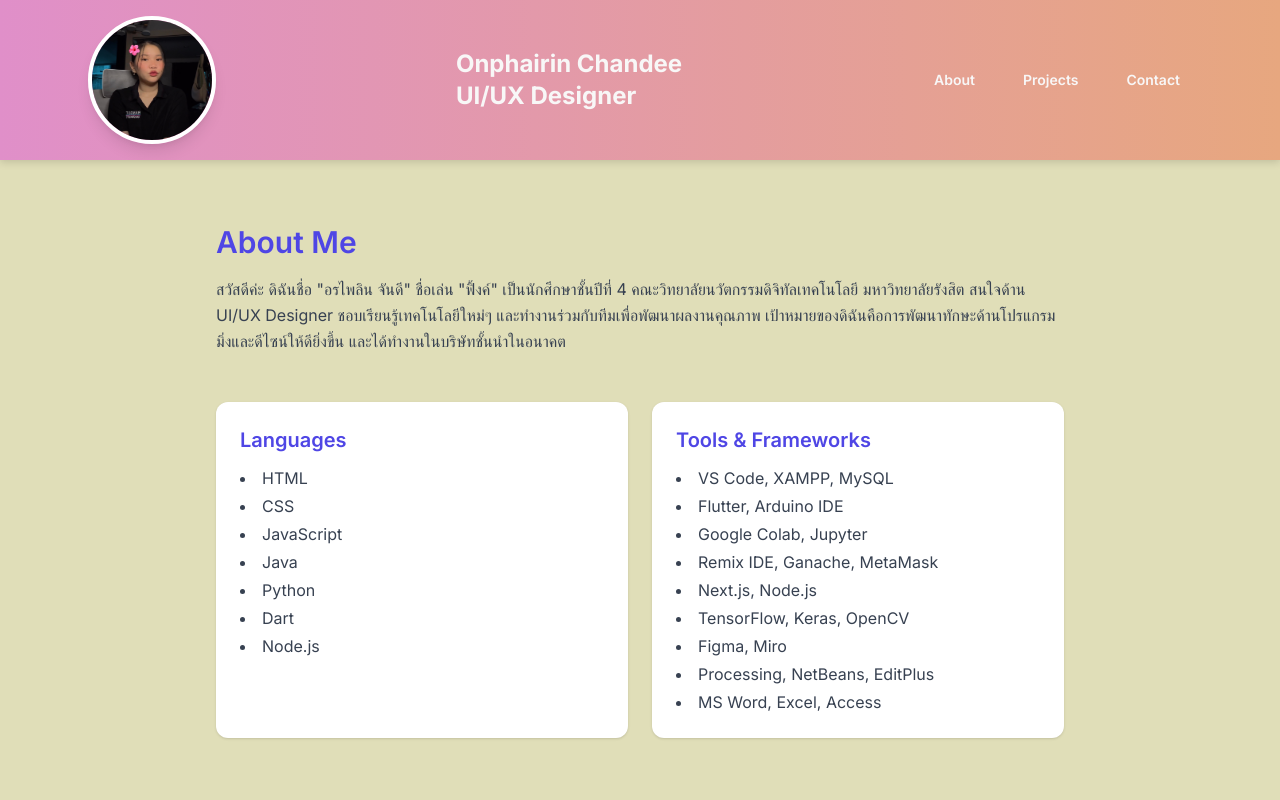
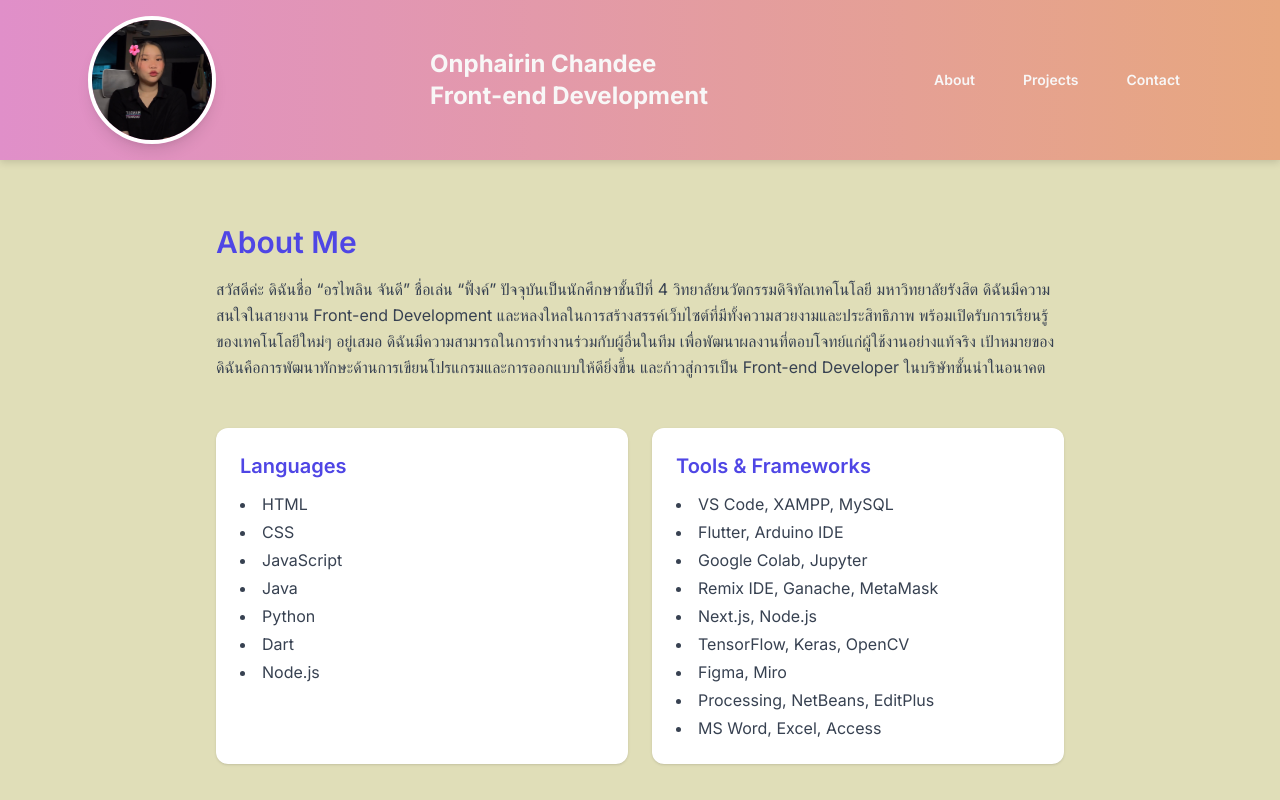
Before and after one commit to onphairin/portfolio-onphairin, a plain HTML site: page index.html in a window 1280 px wide. Shown: the top 800 px of the page. Drawn offline with nearby package versions, Linux system fonts and the light colour scheme.

Commit message:
แก้ไขโค้ดล่าสุด

```diff
--- a/index.html
+++ b/index.html
@@ -39,7 +39,7 @@
     <img src="images/Profile Photo.jpg" alt="Profile Photo" class="w-32 h-32 rounded-full shadow-lg border-4 border-white mb-2 md:mb-0" />
     <div class="text-center md:text-left">
       <h1 class="text-2xl font-bold">Onphairin Chandee</h1>
-      <p class="text-2xl font-bold">UI/UX Designer</p>
+      <p class="text-2xl font-bold">Front-end Development</p>
     </div>
     <nav class="flex space-x-6 text-sm font-semibold text-white">
   <a href="javascript:void(0)" onclick="showSection('about')"
@@ -67,9 +67,10 @@
   <section id="about" class="py-16 max-w-4xl mx-auto px-6">
     <h3 class="text-3xl font-semibold text-indigo-600 mb-4">About Me</h3>
     <p class="text-gray-700 leading-relaxed">
-      สวัสดีค่ะ ดิฉันชื่อ "อรไพลิน จันดี" ชื่อเล่น "ฟิ้งค์" เป็นนักศึกษาชั้นปีที่ 4 คณะวิทยาลัยนวัตกรรมดิจิทัลเทคโนโลยี มหาวิทยาลัยรังสิต
-      สนใจด้าน UI/UX Designer ชอบเรียนรู้เทคโนโลยีใหม่ๆ และทำงานร่วมกับทีมเพื่อพัฒนาผลงานคุณภาพ เป้าหมายของดิฉันคือการพัฒนาทักษะด้านโปรแกรมมิ่งและดีไซน์ให้ดียิ่งขึ้น
-      และได้ทำงานในบริษัทชั้นนำในอนาคต
+      สวัสดีค่ะ ดิฉันชื่อ “อรไพลิน จันดี” ชื่อเล่น “ฟิ้งค์” ปัจจุบันเป็นนักศึกษาชั้นปีที่ 4 วิทยาลัยนวัตกรรมดิจิทัลเทคโนโลยี มหาวิทยาลัยรังสิต
+ดิฉันมีความสนใจในสายงาน Front-end Development และหลงใหลในการสร้างสรรค์เว็บไซต์ที่มีทั้งความสวยงามและประสิทธิภาพ พร้อมเปิดรับการเรียนรู้ของเทคโนโลยีใหม่ๆ อยู่เสมอ
+ดิฉันมีความสามารถในการทำงานร่วมกับผู้อื่นในทีม เพื่อพัฒนาผลงานที่ตอบโจทย์แก่ผู้ใช้งานอย่างแท้จริง
+เป้าหมายของดิฉันคือการพัฒนาทักษะด้านการเขียนโปรแกรมและการออกแบบให้ดียิ่งขึ้น และก้าวสู่การเป็น Front-end Developer ในบริษัทชั้นนำในอนาคต
     </p>
 
     <!-- Skills and Tools -->
```
